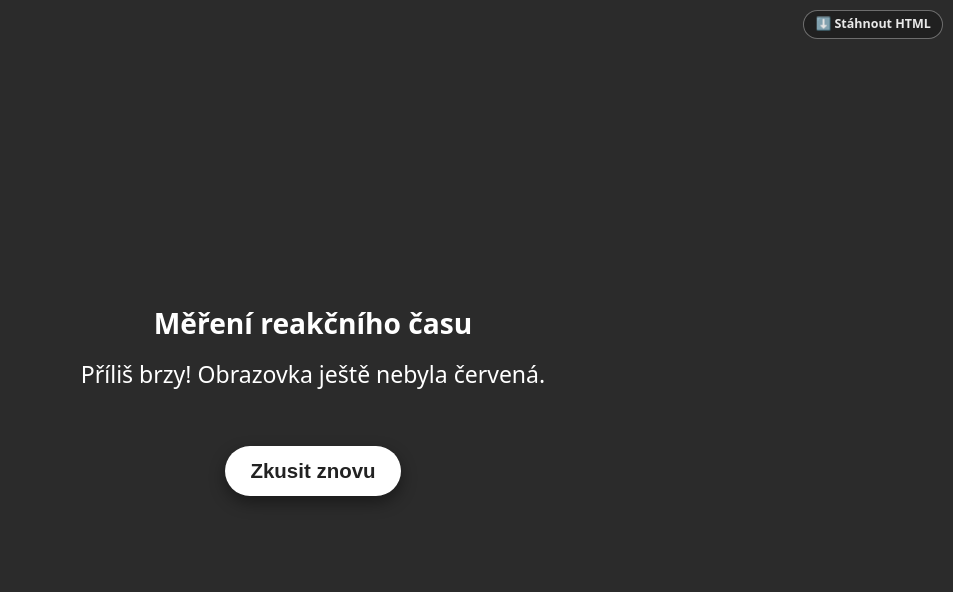
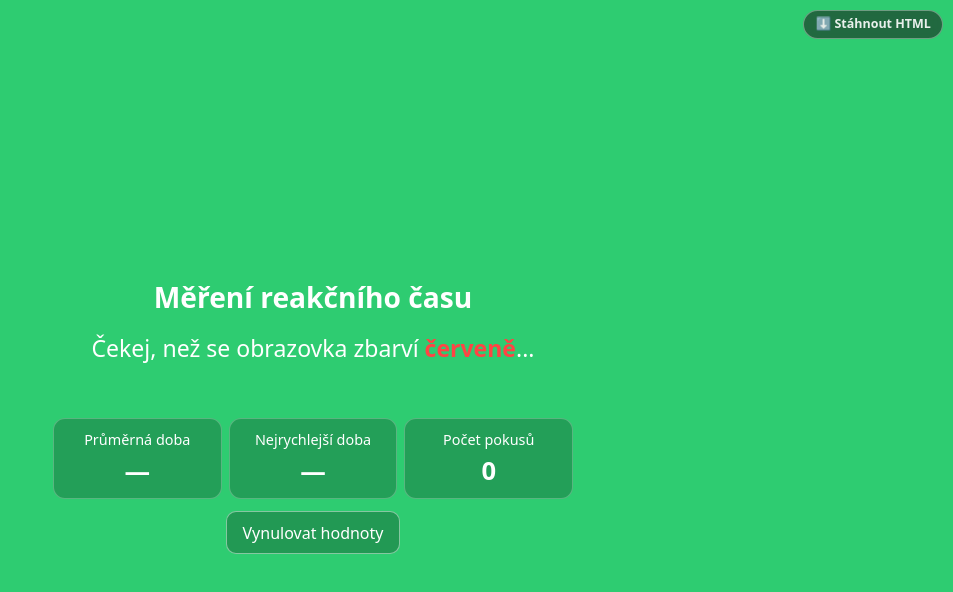
Before and after one commit to Berniocal/reakce, a plain HTML site: page vizual.html in a window 1280 px wide. Both pictures are taken after a click on the button "Spustit test". Shown: the whole page, without its empty margins (327-1280 px from the left). Drawn offline with Linux system fonts and the light colour scheme.

Commit message:
Add live reaction statistics and reset; count only valid trials

```diff
--- a/vizual.html
+++ b/vizual.html
@@ -101,6 +101,32 @@
       font-size: 0.95rem;
       opacity: 0.9;
     }
+
+    #stats {
+      width: min(100%, 520px);
+      display: grid;
+      grid-template-columns: repeat(3, minmax(0,1fr));
+      gap: .45rem;
+      margin-top: 1.4rem;
+      font-variant-numeric: tabular-nums;
+    }
+    #stats > div {
+      border: 1px solid rgba(255,255,255,.24);
+      background: rgba(0,0,0,.22);
+      border-radius: 12px;
+      padding: .65rem .25rem;
+      min-width: 0;
+    }
+    #stats span { display: block; font-size: clamp(.69rem, 2.7vw, .9rem); }
+    #stats strong { display: block; font-size: clamp(1.05rem, 4.4vw, 1.6rem); margin-top: .25rem; white-space: nowrap; }
+    #resetStatsBtn {
+      margin-top: .75rem; padding: .6rem 1rem; border-radius: 10px;
+      border: 1px solid rgba(255,255,255,.45); background: rgba(0,0,0,.25);
+      color: white; font: inherit; cursor: pointer; touch-action: manipulation;
+    }
+    #app { min-height: 100%; height: auto; padding-top: 3rem; padding-bottom: 1rem; }
+    @media(max-height: 450px) { #app { padding-top: 2.5rem; } #stats { margin-top: .6rem; } h1 { margin-bottom: .4rem; } #message { margin-bottom: .5rem; } }
+
   </style>
 </head>
 <body>
@@ -114,7 +140,13 @@
       Až se obrazovka zbarví <strong style="color:#ff4444;">červeně</strong>, co nejrychleji se jí dotkni.
     </div>
     <div id="result"></div>
-    <button id="startBtn">Spustit test</button>
+    <button id="startBtn" type="button">Spustit test</button>
+    <div id="stats" aria-label="Statistiky platných pokusů">
+      <div><span>Průměrná doba</span><strong id="avgTime">—</strong></div>
+      <div><span>Nejrychlejší doba</span><strong id="bestTime">—</strong></div>
+      <div><span>Počet pokusů</span><strong id="attemptCount">0</strong></div>
+    </div>
+    <button id="resetStatsBtn" type="button">Vynulovat hodnoty</button>
   </div>
 
   <script>
@@ -131,6 +163,38 @@
 
     // Zámek proti dvojímu vyhodnocení (pointerdown + pointerup apod.)
     let reactedThisRound = false;
+    const resetStatsBtn = document.getElementById('resetStatsBtn');
+    const initialMessage = messageEl.innerHTML;
+    const times = [];
+    let revealTimer = null;
+    function renderStats() {
+      const count = times.length;
+      const format = seconds => seconds.toFixed(3).replace('.', ',') + ' s';
+      document.getElementById('attemptCount').textContent = count;
+      document.getElementById('avgTime').textContent = count ? format(times.reduce((sum,t)=>sum+t,0)/count) : '—';
+      document.getElementById('bestTime').textContent = count ? format(times.reduce((best,t)=>Math.min(best,t),Infinity)) : '—';
+    }
+    function clearRevealTimer() {
+      if (revealTimer !== null) { clearTimeout(revealTimer); revealTimer = null; }
+    }
+    function resetStats() {
+      clearPendingTimeout();
+      clearRevealTimer();
+      state = 'idle';
+      reactedThisRound = false;
+      startTime = null;
+      times.length = 0;
+      resetVisual();
+      app.style.backgroundColor = '#2b2b2b';
+
+      messageEl.innerHTML = initialMessage;
+      startBtn.textContent = 'Spustit test';
+      startBtn.style.display = 'inline-block';
+      renderStats();
+    }
+    resetStatsBtn.addEventListener('pointerdown', e => e.stopPropagation());
+    resetStatsBtn.addEventListener('click', e => { e.stopPropagation(); resetStats(); });
+    renderStats();
 
     function resetVisual() {
       // Základní vzhled – neutrální pozadí
@@ -146,6 +210,7 @@
     }
 
     function startTest() {
+      clearRevealTimer();
       clearPendingTimeout();
 
       reactedThisRound = false;
@@ -180,7 +245,7 @@
       event.preventDefault();
 
       // Ignoruj klik na tlačítko start, ten se řeší zvlášť
-      if (event.target === startBtn) return;
+      if (event.target.closest('button') || !event.isPrimary || event.button !== 0) return;
 
       if (reactedThisRound) return;
       reactedThisRound = true;
@@ -206,15 +271,18 @@
         app.style.backgroundColor = "#3498db"; // modrá po zachycení
 
         messageEl.textContent = "Tvůj reakční čas:";
-        resultEl.textContent = reactionTime.toFixed(3) + " s";
+        resultEl.textContent = reactionTime.toFixed(3).replace('.', ',') + " s";
+        times.push(reactionTime);
+        renderStats();
 
         // Tlačítko bude skryté...
         startBtn.style.display = "none";
         startBtn.textContent = "Spustit test znovu";
 
         // ...a ukáže se až po 0,5 s
-        setTimeout(() => {
-          startBtn.style.display = "inline-block";
+        revealTimer = setTimeout(() => {
+          revealTimer = null;
+          if (state === 'done') startBtn.style.display = "inline-block";
         }, 500);
 
       } else {
@@ -247,9 +315,10 @@
       startTest();
     }, {passive:false});
 
-    // MAX citlivost: pointerdown (nejrychlejší) + pointerup jako fallback
+    // Měření při stisku, nikoli při uvolnění prstu; jeden platný výsledek na pokus.
+    startBtn.addEventListener('click', e => { if (e.detail === 0) startTest(); });
     app.addEventListener('pointerdown', handleReaction, {passive:false});
-    app.addEventListener('pointerup', handleReaction, {passive:false});
+
   </script>
 </body>
 </html>
```
